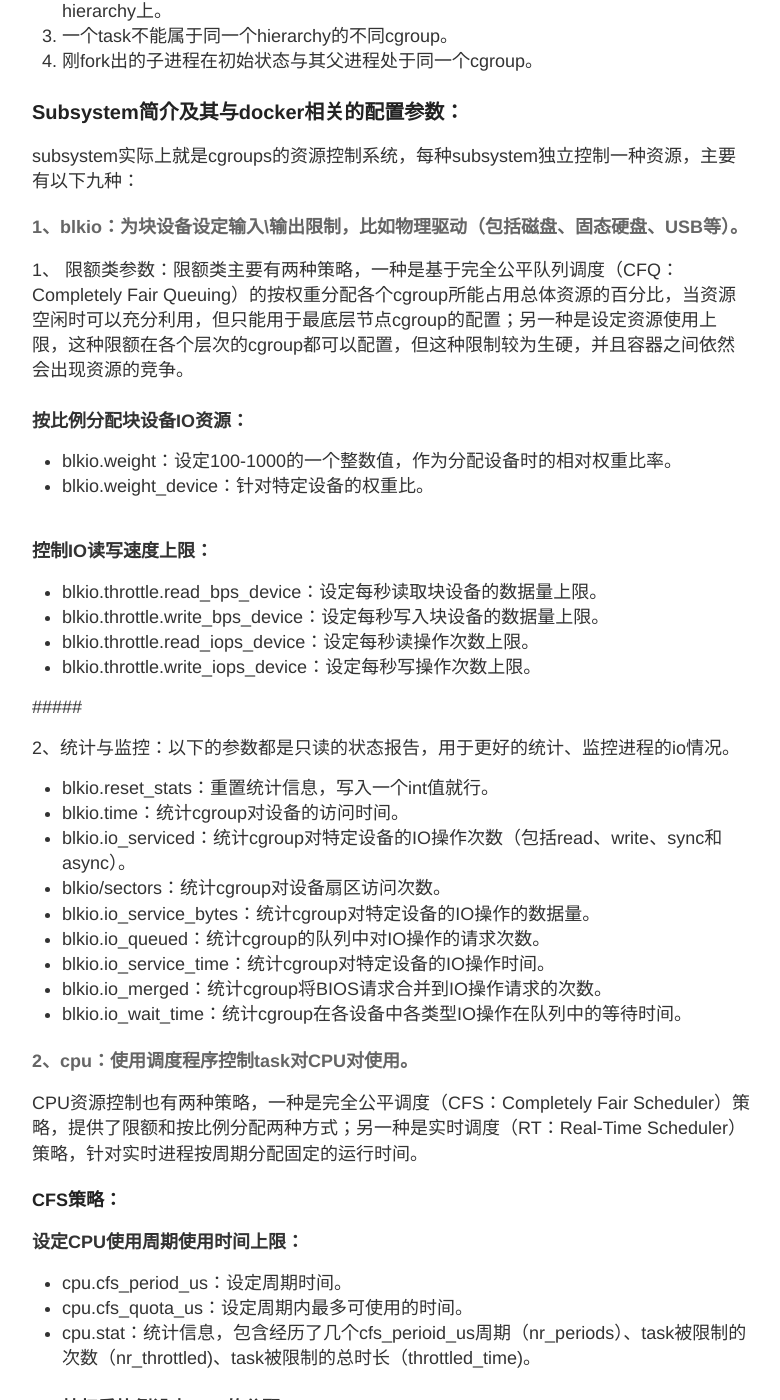
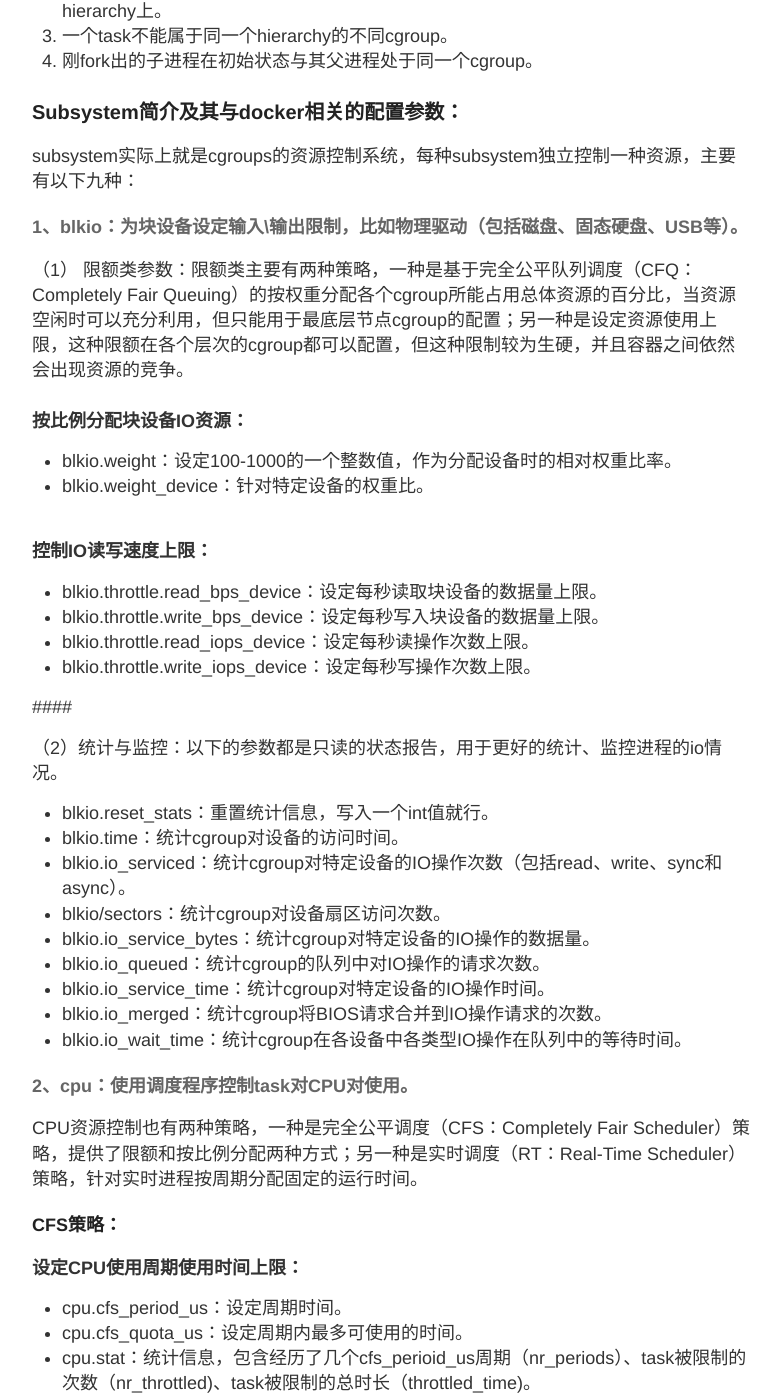
Before and after one commit to rocky-nupt/rocky-nupt.github.io, a Jekyll site: the page built from _posts/2017-12-3-cgroups.md, in a window 1280 px wide and 1400 px high, scrolled down 1340 px. Shown: the whole window, without its empty margins (248-1028 px from the left). Built offline with Jekyll 4.4.1, drawn with Linux system fonts in a browser that asks for light colours.

Commit message:
update cgroups

```diff
--- a/_posts/2017-12-3-cgroups.md
+++ b/_posts/2017-12-3-cgroups.md
@@ -37,7 +37,7 @@ title: Cgroups初探
 ### Subsystem简介及其与docker相关的配置参数：
 subsystem实际上就是cgroups的资源控制系统，每种subsystem独立控制一种资源，主要有以下九种：
 #### 1、blkio：为块设备设定输入\输出限制，比如物理驱动（包括磁盘、固态硬盘、USB等）。<br />
-1、 限额类参数：限额类主要有两种策略，一种是基于完全公平队列调度（CFQ：Completely Fair Queuing）的按权重分配各个cgroup所能占用总体资源的百分比，当资源空闲时可以充分利用，但只能用于最底层节点cgroup的配置；另一种是设定资源使用上限，这种限额在各个层次的cgroup都可以配置，但这种限制较为生硬，并且容器之间依然会出现资源的竞争。<br />
+（1） 限额类参数：限额类主要有两种策略，一种是基于完全公平队列调度（CFQ：Completely Fair Queuing）的按权重分配各个cgroup所能占用总体资源的百分比，当资源空闲时可以充分利用，但只能用于最底层节点cgroup的配置；另一种是设定资源使用上限，这种限额在各个层次的cgroup都可以配置，但这种限制较为生硬，并且容器之间依然会出现资源的竞争。<br />
 <br />
 **按比例分配块设备IO资源：**
 * blkio.weight：设定100-1000的一个整数值，作为分配设备时的相对权重比率。
@@ -50,9 +50,9 @@ subsystem实际上就是cgroups的资源控制系统，每种subsystem独立控
 * blkio.throttle.read_iops_device：设定每秒读操作次数上限。
 * blkio.throttle.write_iops_device：设定每秒写操作次数上限。
 
-#####
+####
 
-2、统计与监控：以下的参数都是只读的状态报告，用于更好的统计、监控进程的io情况。
+（2）统计与监控：以下的参数都是只读的状态报告，用于更好的统计、监控进程的io情况。
 * blkio.reset_stats：重置统计信息，写入一个int值就行。
 * blkio.time：统计cgroup对设备的访问时间。
 * blkio.io_serviced：统计cgroup对特定设备的IO操作次数（包括read、write、sync和async）。
@@ -71,7 +71,8 @@ CPU资源控制也有两种策略，一种是完全公平调度（CFS：Complete
 * cpu.cfs_period_us：设定周期时间。
 * cpu.cfs_quota_us：设定周期内最多可使用的时间。
 * cpu.stat：统计信息，包含经历了几个cfs_perioid_us周期（nr_periods）、task被限制的次数（nr_throttled)、task被限制的总时长（throttled_time)。<br />
-<br />
+####
+
 **按权重比例设定CPU的分配：**
 * cpu.shares：设定一个大于2的整数，作为分配CPU时间时的权重比率。<br />
 <br />
```
